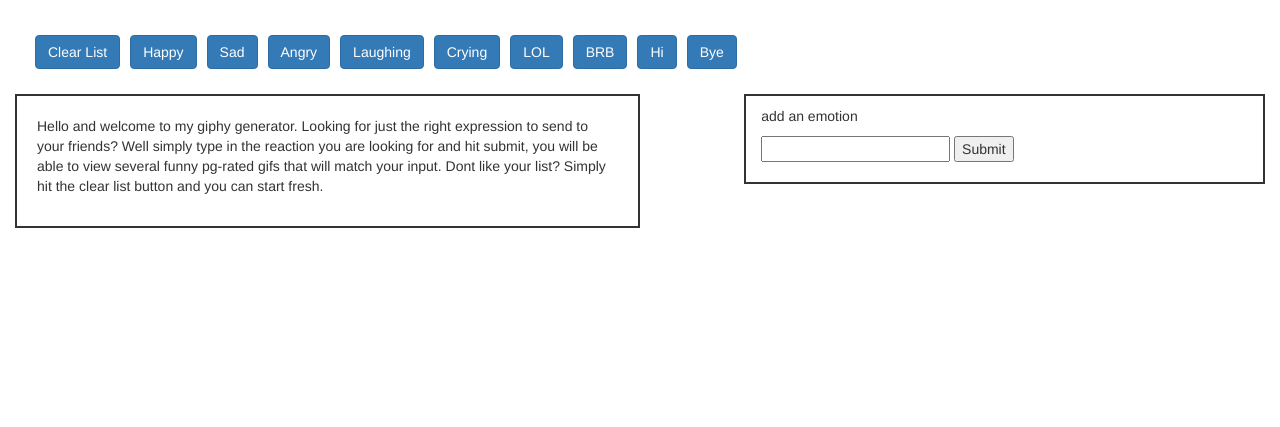
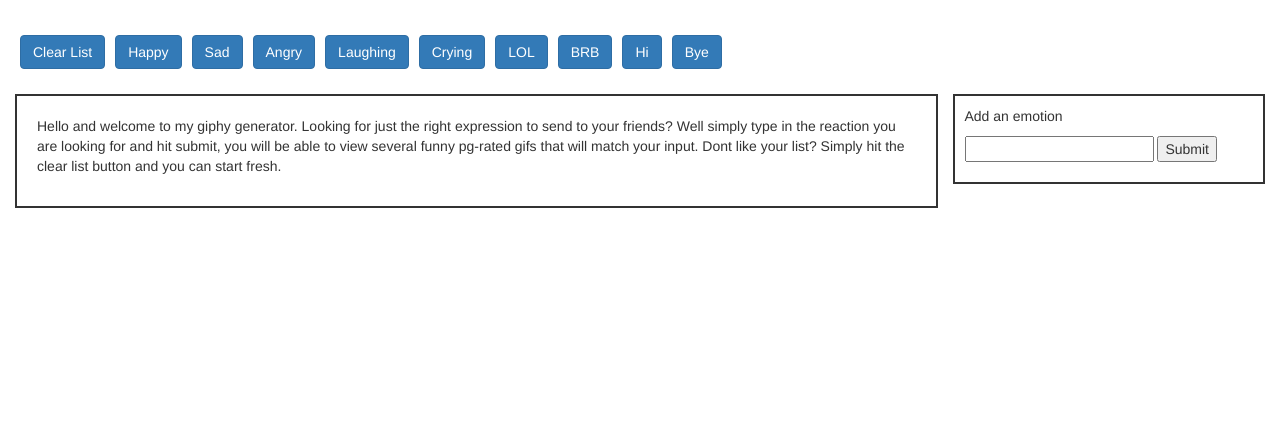
Before and after one commit to Tasha-GitHub/Giphy-Sorter, a PHP site: page / in a window 1280 px wide. Shown: the top 427 px of the page. Run offline with PHP 8.4, Linux system fonts and the light colour scheme; some libraries are stand-ins or nearby versions.

Commit message:
styling updates

```diff
--- a/assets/css/style.css
+++ b/assets/css/style.css
@@ -24,11 +24,21 @@
 
 }
 
+section {
+	margin-left: 0px !important;
+	padding-left: 0px !important;
+}
+
 /*----------------------------------------------*/
+
+footer{
+	margin-top: 30px;
+}
 
 button{
 	margin: 5px !important;
 }
+
 
 
 .inputWell{
@@ -37,14 +47,34 @@
 	margin-top: 20px;
 	padding-bottom: 20px;
 	padding-top: 10px;
+	padding-left: 10px !important;
 }
 .gifWell{
 	border-width: 2px;
 	border-style: solid;
 	margin-top: 20px;
 	padding: 20px;
+	margin-left: 0px;
+	display: flex;
+	justify-content: space-around;
+	flex-wrap: wrap;
+	align-content: center;
 }
 
 .starterButtonDiv{
 	margin-top: 30px;
+	margin-left: 0px;
+	margin-right: 0px;
+	padding-left: 0px;
+	padding-right: 0px;
 }
+
+img {
+	max-width: 300px;
+	max-height: 200px;
+	margin-bottom: 20px;
+}
+
+.gif {
+	max-width: 300px;
+}
--- a/assets/javascript/javascript.js
+++ b/assets/javascript/javascript.js
@@ -49,7 +49,9 @@
 				// console.log(i);
 				gifLoad.push(response.data[i].images.downsized.url);
 				urlLoad.push(response.data[i].images.downsized_still.url);
-				$(".gifWell").append("<div class = \"gif\" data-number=\""+ i + "\" clickstatus = \"false\">"+"<p> rating: " + response.data[i].rating + "</p>" + "<img src=\"" + response.data[i].images.downsized_still.url + "\"" +">");
+				var rating = response.data[i].rating;
+				var imageStill = response.data[i].images.downsized_still.url;
+				$(".gifWell").append("<div class = \"gif\" data-number=\""+ i + "\" clickstatus = \"false\">"+"<p> rating: " + rating + "</p>" + "<img src=\"" + imageStill + "\"" +">");
 			}
 
 			}
--- a/index.html
+++ b/index.html
@@ -19,17 +19,13 @@
 
 	      	</div>
 	      	<div class="row">
-		      	<section class = "col-md-6 gifWell">
-		      	<p>Hello and welcome to my giphy generator. Looking for just the right expression to send to your friends? Well simply type in the reaction you are looking for and hit submit, you will be able to view several funny pg-rated gifs that will match your input. Dont like your list? Simply hit the clear list button and you can start fresh. </p>
-
-
+		      	<section class = "col-md-9">
+		      		<div class="row gifWell">
+		      			<p>Hello and welcome to my giphy generator. Looking for just the right expression to send to your friends? Well simply type in the reaction you are looking for and hit submit, you will be able to view several funny pg-rated gifs that will match your input. Dont like your list? Simply hit the clear list button and you can start fresh. </p>
+		      		</div>
 		      	</section>
-		      	<section class = "col-md-1">
-
-
-		      	</section>
-		      	<section class = "col-md-5 inputWell">
-		      		<p>add an emotion</p>
+		      	<section class = "col-md-3 inputWell">
+		      		<p>Add an emotion</p>
 			      	<form>
 			      		<input id = "btnInput" type="text" name="text-input">
 			      		<input id ="submitButton" type="submit" name="submit">
```
